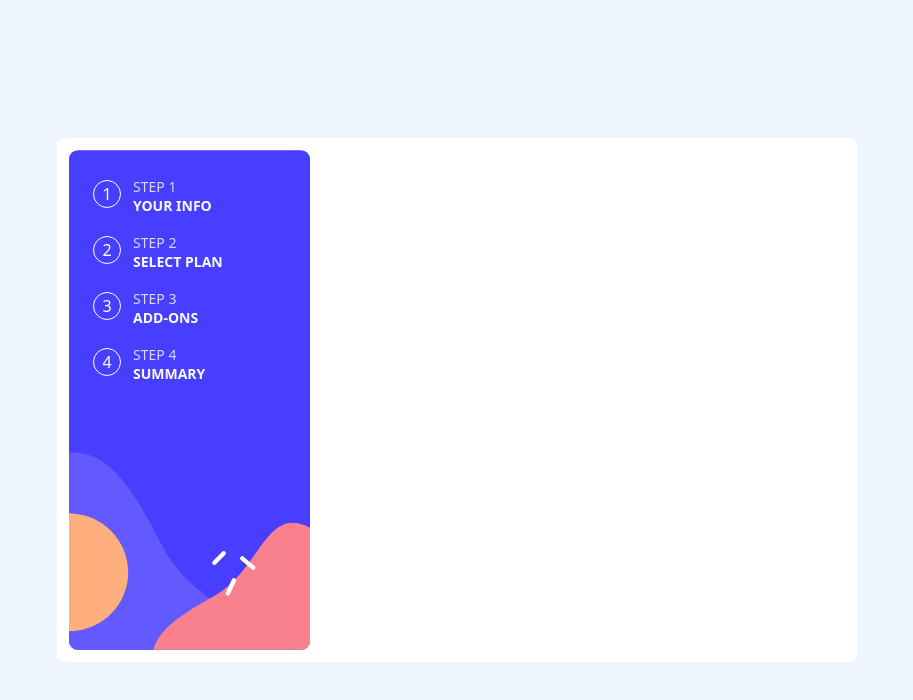
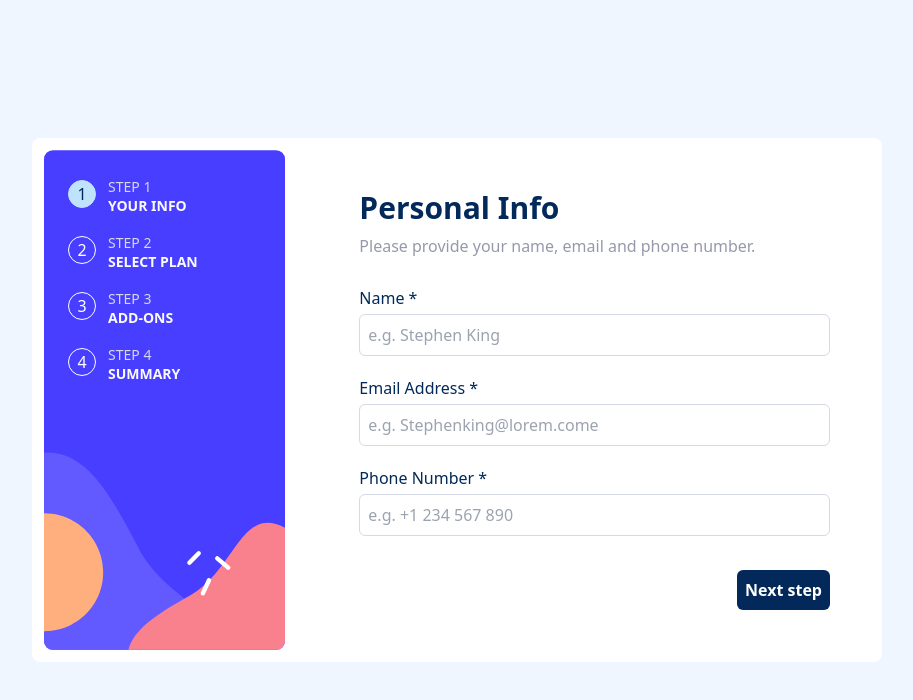
Before and after one commit to suhaybjirde/multi-step-form, a React (Vite) app: page / in a window 1280 px wide. Shown: the top 700 px of the page, without its empty margins (183-1096 px from the left). Built offline with nearby package versions, Linux system fonts and the light colour scheme.

Commit message:
build step one

```diff
--- a/src/App.tsx
+++ b/src/App.tsx
@@ -1,9 +1,98 @@
+import { useReducer, useState } from "react"
 import Aside from "./components/Aside"
+import StepOne from "./components/StepOne"
+import StepTwo from "./components/StepTwo"
+import { FormFields, formSchema } from "./schemas/formSchema"
+import { ZodFormattedError } from "zod"
+
+export type Actions = {
+  [k in keyof FormFields]: {[P in k]: FormFields[k]}
+}[keyof FormFields]
+
+function formReducer(state: FormFields, action: Actions): FormFields {
+  if ('name' in action)
+    return {...state, name: action.name}
+  if ('email' in action)
+    return {...state, email: action.email}
+  if ('phone' in action)
+    return {...state, phone: action.phone}
+  return state
+}
+
+
+const intailState: FormFields = {
+  name: "",
+  email: "",
+  phone: "",
+  plan: "arcade",
+  planTime: 'monthly',
+  onlineService: true,
+  largeStorage: true,
+  customizableProfile: false
+}
+
+const intailError = { _errors: []}
 function App() {
+  const [formData, dispatch] = useReducer(formReducer, intailState)
+  const [currentStep, setCurrentIndex] = useState(0)
+  const [error, setError] = useState<ZodFormattedError<FormFields>>(intailError)
+
+  const steps = [
+    <StepOne
+      errors={error}
+      name={formData.name}
+      email={formData.email}
+      phone={formData.phone}
+      dispatch={dispatch}
+      validateField={validateField}
+    />,
+    <StepTwo />,
+  ]
+
+  const length = steps.length - 1
+
+  function goNext() {
+    const validation = formSchema.safeParse(formData)
+    if (!validation.success)
+      setError(validation.error.format())
+    else {
+      setError(intailError)
+      setCurrentIndex(prevIndex => prevIndex < length ? prevIndex + 1 : prevIndex)
+    }
+  }
+
+function validateField(fieldName: keyof FormFields, value: string) {
+  const fieldSchema = formSchema.shape[fieldName]; // Get the specific field's schema
+  const result = fieldSchema.safeParse(value);
+
+  setError((prevErrors) => ({
+    ...prevErrors,
+    [fieldName]: result.success ? { _errors: [] } : result.error.format(),
+  }));
+}
+
+
+  function goBack() {
+    setCurrentIndex(prevIndex => prevIndex > 0 ? prevIndex - 1 : prevIndex)
+  }
+
+  function handleSubmit(event: React.FormEvent<HTMLFormElement>) {
+    event.preventDefault()
+  }
+
   return (
-    <main className="rounded-lg p-3 bg-white w-full max-w-[800px] h-full">
+    <main className="rounded-lg p-3 bg-white w-full max-w-[850px] h-full">
       <section className="flex min-h-[500px]">
-        <Aside />
+        <Aside currentIndex={currentStep}/>
+        <div className="p-10 basis-2/3">
+          <form className="h-full relative" onSubmit={handleSubmit}>
+            {steps[currentStep]}
+            <div className="flex bottom-0 absolute w-full">
+              {currentStep > 0 && <button onClick={goBack} type="button" className="font-bold text-neutral-400">Go Back</button>}
+              <button onClick={goNext} className="bg-primary-500 text-white p-2 rounded-md font-bold ml-auto">Next step</button>
+            </div>
+          </form>
+        </div>
       </section>
     </main>
   )
--- /dev/null
+++ b/src/components/StepOne.tsx
@@ -0,0 +1,43 @@
+import { Actions } from "../App";
+import { FormFields } from "../schemas/formSchema";
+import { string, ZodFormattedError } from 'zod'
+
+type stepOneProps = {
+  name: string;
+  email: string;
+  phone: string;
+  dispatch: React.Dispatch<Actions>;
+  errors: ZodFormattedError<FormFields>;
+  validateField: (field: keyof FormFields, value: string) => void;
+}
+
+const StepOne = ({
+  name,
+  email,
+  phone,
+  dispatch,
+  errors,
+  validateField
+}:stepOneProps) => {
+
+  return (
+    <div>
+        <h1 className="font-bold text-3xl text-primary-500">Personal Info</h1>
+        <p className="text-neutral-400 py-2">Please provide your name, email and phone number.</p>
+        <div className="my-5 group">
+            <span className="flex justify-between"><label htmlFor="name" className="text-primary-500">Name *</label> {errors.name?._errors && <span className="text-primary-100 font-semibold text-sm group-focus-within:hidden">{errors.name._errors[0]}</span>}</span>
+            <input value={name} onBlur={() => validateField('name', name)} onChange={(e)=> dispatch({name: e.target.value})} type="text" name="name" id="name" placeholder="e.g. Stephen King" autoComplete="off" className={`border ${errors.name?._errors[0] ? "border-primary-100" : "border-neutral-300" } mt-1 w-full p-2 rounded-md focus:outline-none focus:border-primary-400`}/>
+        </div>
+        <div className="my-5 group">
+            <span className="flex justify-between"><label htmlFor="email" className="text-primary-500">Email Address *</label> {errors.email?._errors && <span className="text-primary-100 font-semibold text-sm group-focus-within:hidden">{errors.email._errors[0]}</span>}</span>
+            <input value={email} onBlur={() => validateField('email', email)} onChange={(e)=> dispatch({email: e.target.value})} type="text" name="email" id="email" placeholder="e.g. Stephenking@lorem.come" autoComplete="off" className={`border ${errors.email?._errors[0] ? "border-primary-100" : "border-neutral-300" } mt-1 w-full p-2 rounded-md focus:outline-none focus:border-primary-400`}/>
+        </div>
+        <div className="my-5 group">
+            <span className="flex justify-between"><label htmlFor="phone" className="text-primary-500">Phone Number *</label> {errors.phone?._errors && <span className="text-primary-100 font-semibold text-sm group-focus-within:hidden text-right">{errors.phone._errors[0]}</span>}</span>
+            <input value={phone} onBlur={() => validateField('phone', phone)} onChange={(e)=> dispatch({phone: e.target.value})} type="text" name="phone" id="phone" placeholder="e.g. +1 234 567 890" autoComplete="off" className={`border ${errors.phone?._errors[0]  ? "border-primary-100" : "border-neutral-300" } mt-1 w-full p-2 rounded-md focus:outline-none focus:border-primary-400`}/>
+        </div>
+    </div>
+  )
+}
+
+export default StepOne
--- /dev/null
+++ b/src/components/StepTwo.tsx
@@ -0,0 +1,7 @@
+  const StepTwo = () => {
+  return (
+    <div>StepTwo</div>
+  )
+}
+
+export default StepTwo
```
